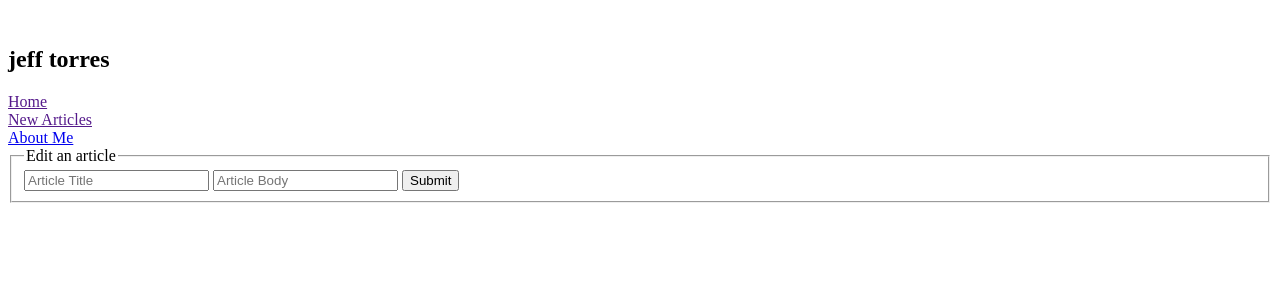
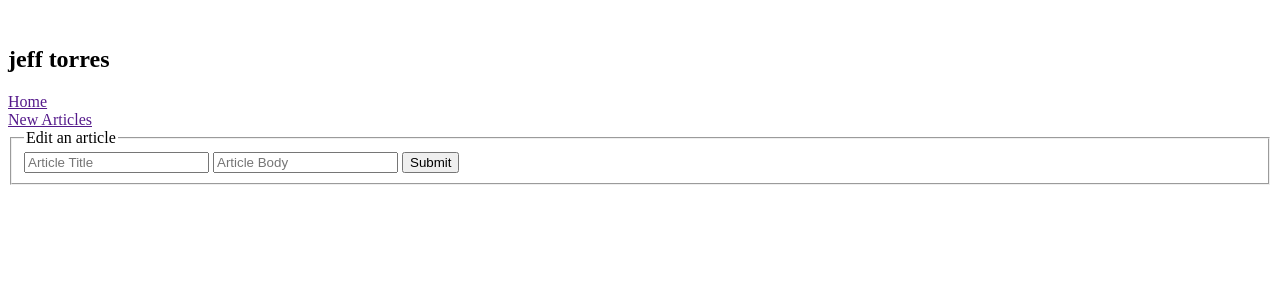
Before and after one commit to ilikesounds/learning-journal, a Python web app: template learning_journal_basic/templates/edit.jinja2 in a window 1280 px wide. Shown: the top 300 px of the page. Run offline with Jinja, Linux system fonts and the light colour scheme; the template is opened without the code that fills it, so the values that code supplies are empty.

Commit message:
removed about me link

```diff
--- a/learning_journal_basic/templates/index.jinja2
+++ b/learning_journal_basic/templates/index.jinja2
@@ -3,12 +3,6 @@
   <head>
     <meta charset="utf-8">
     <meta name="viewport" content="width=device-width, initial-scale=1" />
-    <link rel="stylesheet" href="{{ request.static_path('learning_journal_basic:static/styles/normalize.css') }}" media="all and (max-width: 1080px)">
-    <link rel="stylesheet" href="{{ request.static_path('learning_journal_basic:static/styles/base.css') }}" charset="utf-8">
-    <link rel="stylesheet" href="{{ request.static_path('learning_journal_basic:static/styles/layout.css') }}" charset="utf-8">
-    <link rel="stylesheet" href="{{ request.static_path('learning_journal_basic:static/styles/modules.css') }}" charset="utf-8">
-    <link rel="stylesheet" href="{{ request.static_path('learning_journal_basic:static/styles/state.css') }}" charset="utf-8">
-    <link rel="stylesheet" href="{{ request.static_path('learning_journal_basic:static/styles/theme.css') }}" charset="utf-8">
     <title>Learning Journal: Jeff Torres</title>
   </head>
   <header>
@@ -27,10 +21,6 @@
             <a class="icon-stack nav-item-1" data-tabs="new_article" href="{{ request.route_url('entry_view') }}"></a>
             <a class="nav-item-2" data-tabs="projectTab" href="{{ request.route_url('entry_view') }}">New Articles</a>
           </section>
-          <section class="nav-item">
-            <a class="icon-user-tie nav-item-1" data-tabs="aboutMe" href="#"></a>
-            <a class="nav-item-2" data-tabs="aboutMeTab" href="#">About Me</a>
-        </section>
       </nav>
     </section>
   </header>
```
